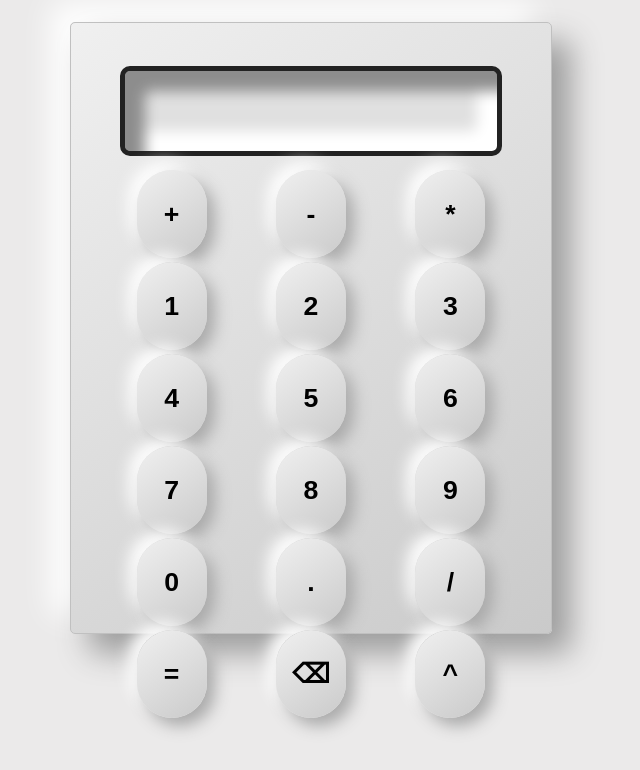
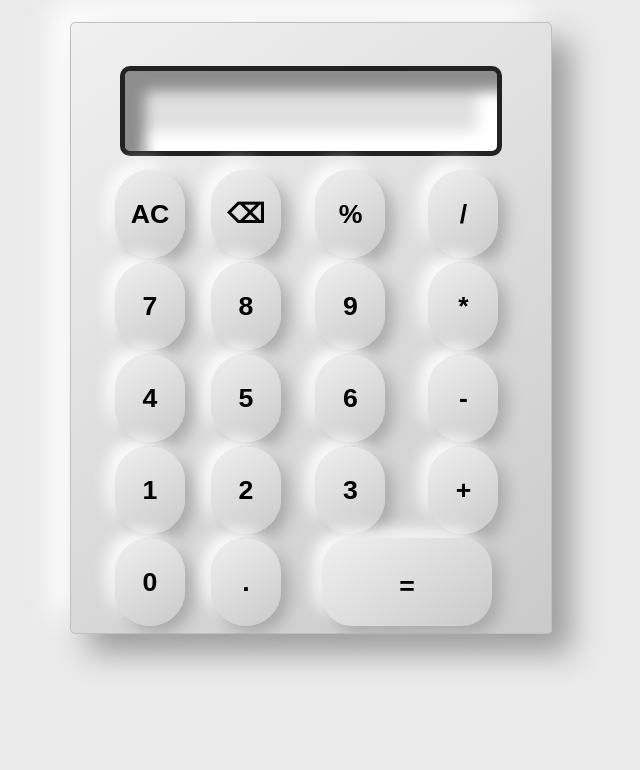
Before and after one commit to Avijit-roy/Calculator, a plain HTML site: page calculator.html in a window 1280 px wide. Shown: the whole page, without its empty margins (337-977 px from the left). Drawn offline with Linux system fonts and the light colour scheme.

Commit message:
Update calculator.html

```diff
--- a/calculator.html
+++ b/calculator.html
@@ -4,7 +4,7 @@
 <head>
   <title>practice</title>
   <meta charset="utf-8">
-  <meta name="viewport" content="width=device-width, initial-scale=1">
+  <meta name="viewport" content="width=device-width, initial-scale=1.0">
   <link rel="stylesheet" type="text/css" href="cal1.css">
 </head>
 
@@ -12,17 +12,48 @@
   <div id="square">
     <table>
       <tr>
-        <th colspan="3"><input type="text" id="result"></th>
+        <th colspan="4"><input type="text" id="result"></th>
       </tr>
       <tr>
-        <td><button onclick="dis('+')">
-            <h1>+</h1>
+        <td><button onclick="zer()">
+            <h1>AC</h1>
+          </button></td>
+        <td><button onclick="ere()">
+            <h1><span>&#9003;</span></h1>
+          </button></td>
+        <td><button onclick="dis('%')">
+            <h1>%</h1>
+          </button></td>
+        <td><button onclick="dis('/')">
+            <h1>/</h1>
+          </button></td>
+      </tr>
+      <tr>
+        <td><button onclick="dis('7')">
+            <h1>7</h1>
+          </button></td>
+        <td><button onclick="dis('8')">
+            <h1>8</h1>
+          </button></td>
+        <td><button onclick="dis('9')">
+            <h1>9</h1>
+          </button></td>
+        <td><button onclick="dis('*')">
+            <h1>*</h1>
+          </button></td>
+      </tr>
+      <tr>
+        <td><button onclick="dis('4')">
+            <h1>4</h1>
+          </button></td>
+        <td><button onclick="dis('5')">
+            <h1>5</h1>
+          </button></td>
+        <td><button onclick="dis('6')">
+            <h1>6</h1>
           </button></td>
         <td><button onclick="dis('-')">
             <h1>-</h1>
-          </button></td>
-        <td><button onclick="dis('*')">
-            <h1>*</h1>
           </button></td>
       </tr>
       <tr>
@@ -35,27 +66,8 @@
         <td><button onclick="dis('3')">
             <h1>3</h1>
           </button></td>
-      </tr>
-      <tr>
-        <td><button onclick="dis('4')">
-            <h1>4</h1>
-          </button></td>
-        <td><button onclick="dis('5')">
-            <h1>5</h1>
-          </button></td>
-        <td><button onclick="dis('6')">
-            <h1>6</h1>
-          </button></td>
-      </tr>
-      <tr>
-        <td><button onclick="dis('7')">
-            <h1>7</h1>
-          </button></td>
-        <td><button onclick="dis('8')">
-            <h1>8</h1>
-          </button></td>
-        <td><button onclick="dis('9')">
-            <h1>9</h1>
+        <td><button onclick="dis('+')">
+            <h1>+</h1>
           </button></td>
       </tr>
       <tr>
@@ -65,19 +77,8 @@
         <td><button onclick="dis('.')">
             <h1>.</h1>
           </button></td>
-        <td><button onclick="dis('/')">
-            <h1>/</h1>
-          </button></td>
-      </tr>
-      <tr>
-        <td><button onclick="cal()">
+        <td colspan="2"><button onclick="cal()" class="ezu">
             <h1>=</h1>
-          </button></td>
-        <td><button onclick="ere()">
-            <h1><span>&#9003;</span></h1>
-          </button></td>
-        <td><button onclick="dis('^')">
-            <h1>^</h1>
           </button></td>
       </tr>
     </table>
```
